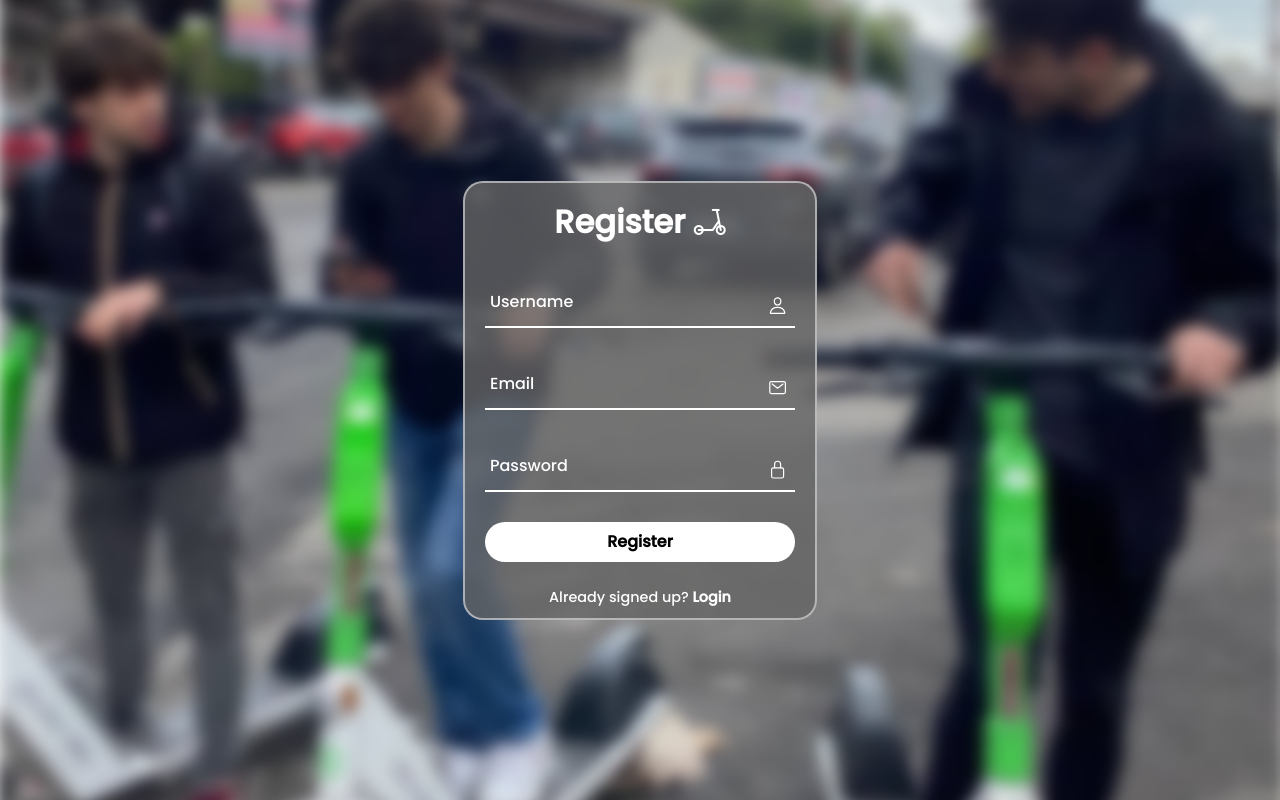
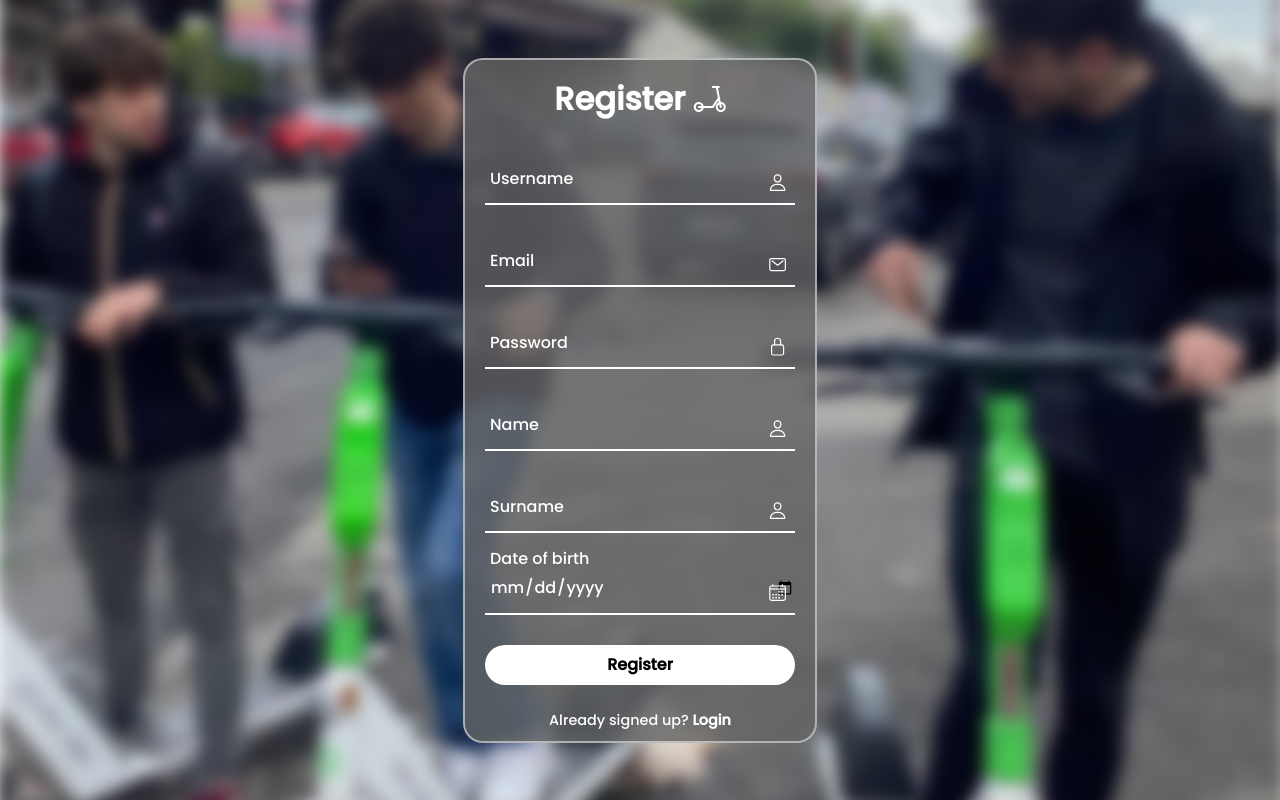
Before and after one commit to ValerioCeccarelli/MonoVattino, a PHP site: page /account/register.php in a window 1280 px wide. Run offline with PHP 8.4, Linux system fonts and the light colour scheme.

Commit message:
Added name, surname and date of birth

```diff
--- a/src/account/register.php
+++ b/src/account/register.php
@@ -2,12 +2,17 @@
 
 $username = "";
 $username_error = null;
+$name = "";
+$name_error = null;
+$surname = "";
+$surname_error = null;
 $email = "";
 $email_error = null;
 $password = "";
 $password_error = null;
-// $credit_card = "";
-// $credit_card_error = null;
+$date_of_birth = "";
+$date_of_birth_error = null;
+
 
 if ($_SERVER['REQUEST_METHOD'] === 'GET') {
     # pass
@@ -16,14 +21,19 @@ if ($_SERVER['REQUEST_METHOD'] === 'GET') {
     require_once('../lib/validate_user.php');
 
     $username = $_POST['username'];
+    $name = $_POST['name'];
+    $surname = $_POST['surname'];
     $email = $_POST['email'];
     $password = $_POST['password'];
-    $credit_card = $_POST['credit_card'];
+    $date_of_birth = $_POST['date_of_birth'];
 
     try {
         validate_username($username);
         validate_email($email);
         validate_password($password);
+        validate_name($name);
+        validate_surname($surname);
+        validate_date_of_birth($date_of_birth);
 
         require_once('../lib/database.php');
 
@@ -31,9 +41,11 @@ if ($_SERVER['REQUEST_METHOD'] === 'GET') {
 
         $user = new User();
         $user->username = $username;
+        $user->email = $email;
         $user->password = $password;
-        $user->credit_card = $credit_card;
-        $user->email = $email;
+        $user->name = $name;
+        $user->surname = $username;
+        $user->date_of_birth = $date_of_birth;
 
         $user->privacy_policy_accepted = false;
         $user->terms_and_conditions_accepted = false;
@@ -150,6 +162,49 @@ if ($_SERVER['REQUEST_METHOD'] === 'GET') {
                             </h5>
                         <?php } ?>
 
+                        <!-- Name input -->
+                        <div class="inputbox">
+                            <ion-icon name="person-outline"></ion-icon>
+                            <input id="name" name="name" type="text" value="<?php echo $name; ?>" required>
+                            <label id="name_label" for="name">Name</label>
+                        </div>
+
+                        <!-- Name error -->
+                        <?php if ($name_error) { ?>
+                            <h5 class="error-msg">
+                                <?php echo $name_error; ?>
+                            </h5>
+                        <?php } ?>
+
+                        <!-- Surname input -->
+                        <div class="inputbox">
+                            <ion-icon name="person-outline"></ion-icon>
+                            <input id="surname" name="surname" type="text" value="<?php echo $surname; ?>" required>
+                            <label id="surname_label" for="surname">Surname</label>
+                        </div>
+
+                        <!-- Surname error -->
+                        <?php if ($surname_error) { ?>
+                            <h5 class="error-msg">
+                                <?php echo $surname_error; ?>
+                            </h5>
+                        <?php } ?>
+
+                        <!-- Date of birth input -->
+                        <div class="inputbox">
+                            <ion-icon name="calendar-outline"></ion-icon>
+                            <input id="date_of_birth" name="date_of_birth" type="date"
+                                value="<?php echo $date_of_birth; ?>" required>
+                            <label id="date_of_birth_label" for="date_of_birth">Date of birth</label>
+                        </div>
+
+                        <!-- Date of birth error -->
+                        <?php if ($date_of_birth_error) { ?>
+                            <h5 class="error-msg">
+                                <?php echo $date_of_birth_error; ?>
+                            </h5>
+                        <?php } ?>
+
                         <!-- Padding -->
                         <div style="height: 30px"></div>
 
@@ -171,10 +226,10 @@ if ($_SERVER['REQUEST_METHOD'] === 'GET') {
             if ($(input_id).val() != "") {
                 $(label_id).css('top', '-5px')
             }
-        $(input_id).focus(function() {
+            $(input_id).focus(function () {
                 $(label_id).css('top', '-5px')
             });
-        $(input_id).blur(function() {
+            $(input_id).blur(function () {
                 if ($(input_id).val() == "") {
                     $(label_id).css('top', '50%')
                 }
@@ -184,7 +239,10 @@ if ($_SERVER['REQUEST_METHOD'] === 'GET') {
         setLabelControls('#email', '#email_label');
         setLabelControls('#password', '#password_label');
         setLabelControls('#username', '#username_label');
-    setLabelControls('#credit_card', '#credit_card_label');
+        setLabelControls('#name', '#name_label');
+        setLabelControls('#surname', '#surname_label');
+        setLabelControls('#date_of_birth', '#date_of_birth_label');
+        $('#date_of_birth_label').css('top', '-5px')
     </script>
 
     <script type="module" src="https://unpkg.com/ionicons@5.5.2/dist/ionicons/ionicons.esm.js"></script>
--- a/utils/db.sql
+++ b/utils/db.sql
@@ -23,6 +23,10 @@ CREATE TABLE users (
 	terms_and_conditions_accepted BOOLEAN NOT NULL,
 
 	payment_method INTEGER,
+
+	name VARCHAR(50) NOT NULL,
+	surname VARCHAR(50) NOT NULL,
+	date_of_birth VARCHAR(20) NOT NULL,
 
 	FOREIGN KEY (payment_method) REFERENCES payment_methods(id)
 );
```
Also changed, not shown: src/lib/jwt.php (+21 -12 lines), src/lib/user.php (+47 -23 lines), src/lib/validate_user.php (+64 -0 lines). Lines whose indentation alone changed are shown as unchanged.
